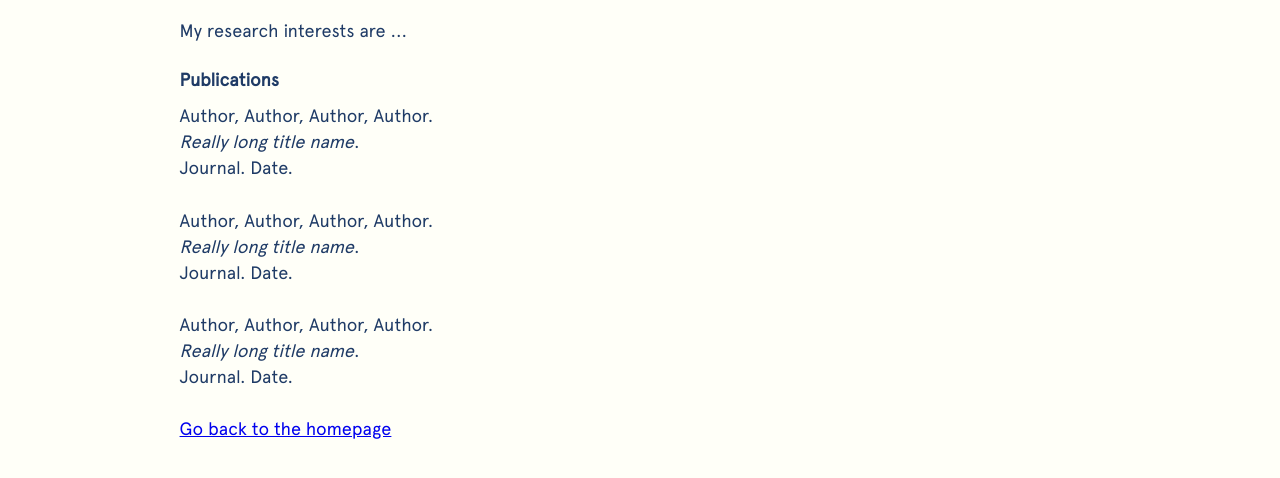
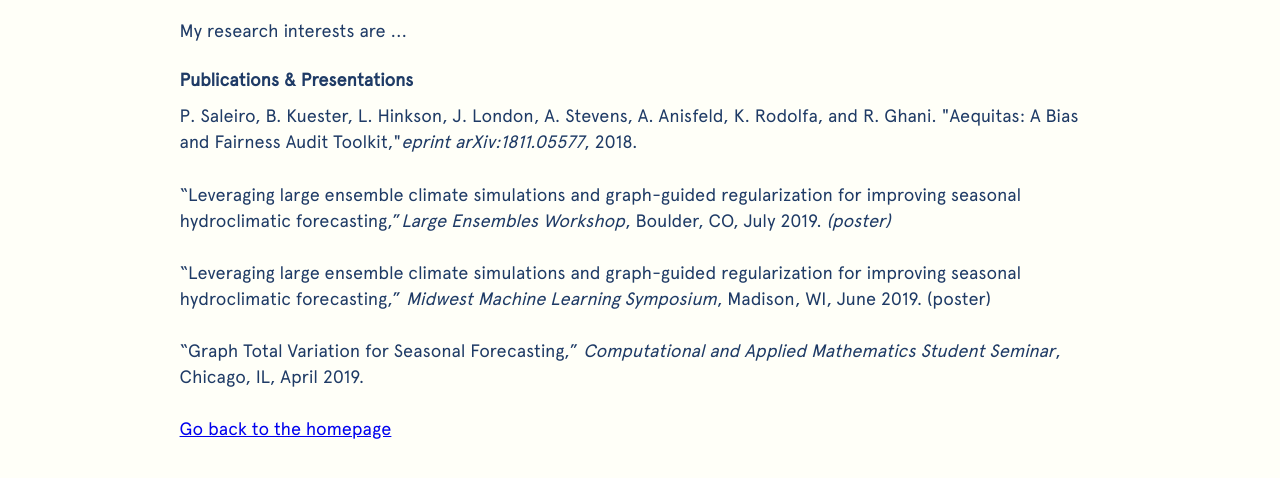
Before and after one commit to michelle-hoang/abby-stevens, a Gatsby site: page /research in a window 1280 px wide. Shown: the part 148-626 px from the top of the page. Built offline with nearby package versions, Linux system fonts and the light colour scheme; Gatsby itself is replaced by a stand-in of ours.

Commit message:
updated content for research

```diff
--- a/src/pages/research.js
+++ b/src/pages/research.js
@@ -9,30 +9,29 @@ const Research = () => (
     <SEO title="Research" />
     <h1>Research Interests:</h1>
     <p>My research interests are ... </p>
-    <h4>Publications</h4>
+    <h4>Publications & Presentations</h4>
+
     <p>
-      Author, Author, Author, Author.
-      <br />
-      <i>Really long title name</i>.
-      <br />
-      Journal. Date.
+      P. Saleiro, B. Kuester, L. Hinkson, J. London, A. Stevens, A. Anisfeld, K.
+      Rodolfa, and R. Ghani. "Aequitas: A Bias and Fairness Audit Toolkit,"
+      <i>eprint arXiv:1811.05577</i>, 2018.
       <br />
     </p>
     <p>
-      Author, Author, Author, Author.
-      <br />
-      <i>Really long title name</i>.
-      <br />
-      Journal. Date.
-      <br />
+      “Leveraging large ensemble climate simulations and graph-guided
+      regularization for improving seasonal hydroclimatic forecasting,”
+      <i>Large Ensembles Workshop</i>, Boulder, CO, July 2019. <i>(poster)</i>
     </p>
     <p>
-      Author, Author, Author, Author.
-      <br />
-      <i>Really long title name</i>.
-      <br />
-      Journal. Date.
-      <br />
+      “Leveraging large ensemble climate simulations and graph-guided
+      regularization for improving seasonal hydroclimatic forecasting,”{" "}
+      <i>Midwest Machine Learning Symposium</i>, Madison, WI, June 2019.
+      (poster)
+    </p>
+    <p>
+      “Graph Total Variation for Seasonal Forecasting,”{" "}
+      <i>Computational and Applied Mathematics Student Seminar</i>, Chicago, IL,
+      April 2019.
     </p>
     <Link to="/">Go back to the homepage</Link>
   </Layout>
```
Also changed, not shown: src/pages/page-2.js (deleted, +0 -16 lines), src/pages/teaching.js (+6 -6 lines).
